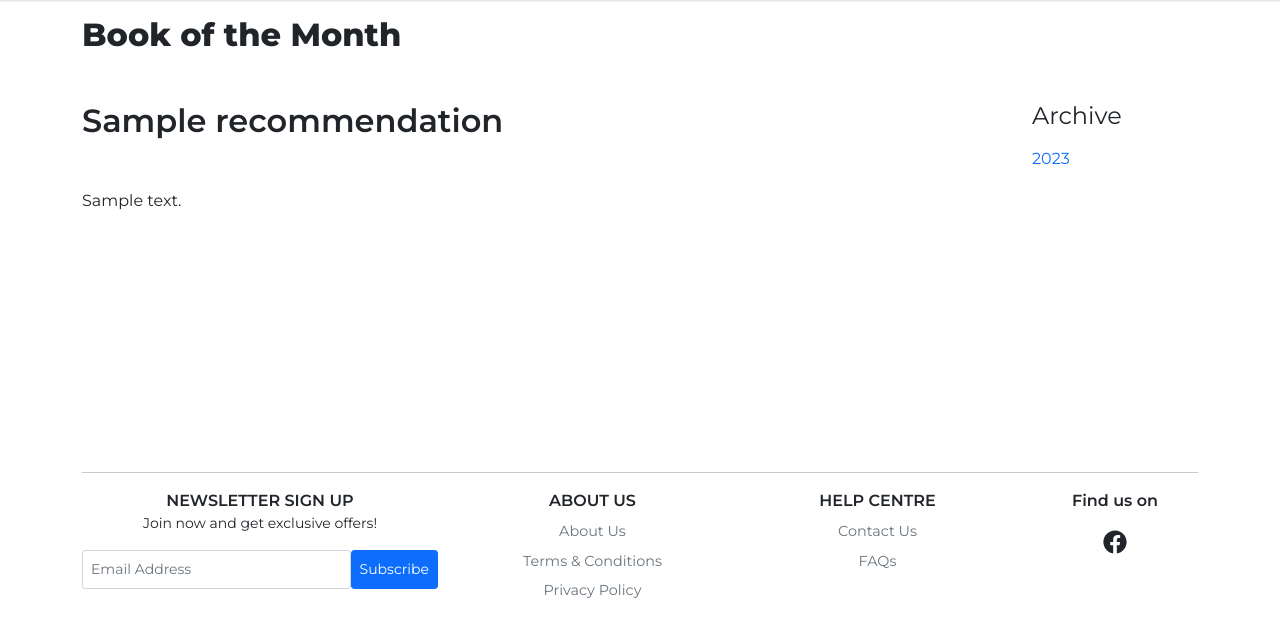
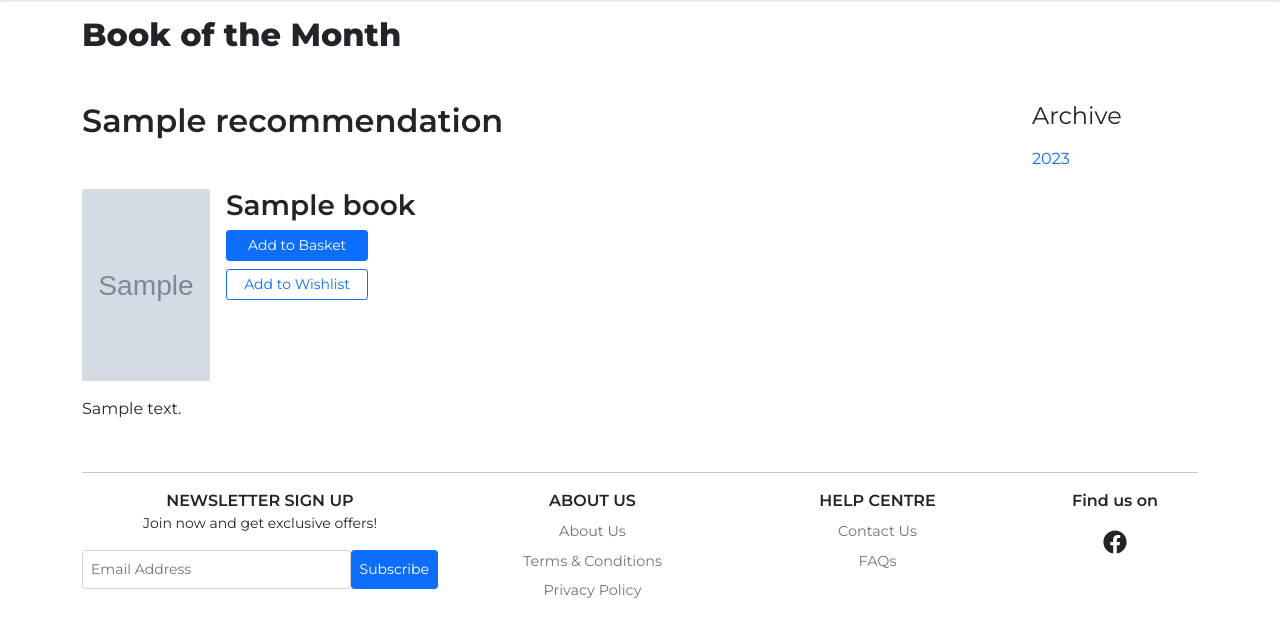
Before and after one commit to sejungkwak/cogito-books, a Django app: page /books/book_of_the_month/1/ in a window 1280 px wide. Shown: the part 182-800 px from the top of the page. Run offline with Django 3.2, Linux system fonts and the light colour scheme; data comes from the database, SQL or seed files in the repository; tables that the repository leaves empty hold one stand-in row (values such as "Sample post"); grey boxes marked "Sample" are stand-in pictures; parts of the project's set-up code (start-up, migrations or seed data) failed here and were passed over; some libraries are stand-ins or nearby versions.

Commit message:
feat: Add basket link to book of the month page

```diff
--- a/books/static/books/css/book.css
+++ b/books/static/books/css/book.css
@@ -57,3 +57,9 @@
 .icon-path__white {
     fill: #fff;
 }
+
+/*------------------------------ Book of the month -------------------------------------*/
+
+.book-summernote img {
+    max-width: 100%;
+}
--- a/books/templates/books/book_of_the_month_detail.html
+++ b/books/templates/books/book_of_the_month_detail.html
@@ -19,7 +19,25 @@
                 <a class="btn btn-sm btn-outline-primary" href="{% url 'delete_book_of_the_month' pk=book_of_the_month.pk %}">Delete</a>
             </div>
         {% endif %}
-        <div>{{ book_of_the_month.content | safe }}</div>
+        <div class="d-flex gap-3">
+            <a href="{% url 'book_detail' pk=book_of_the_month.book.id %}">
+                {% if book_of_the_month.book.cover %}
+                    <img class="card-img-top" src="{{ book_of_the_month.book.cover.url }}" alt="{{ book_of_the_month.book.title }}">
+                {% else %}
+                    <img class="card-img-top" src="{{ MEDIA_URL }}/bookcovers/noimage.png" alt="{{ book_of_the_month.book.title }}">
+                {% endif %}
+            </a>
+            <div>
+                <h3 class="fw-600 text-start">{{ book_of_the_month.book.title }}</h3>
+                <form class="d-flex flex-column mt-auto" action="{% url 'add_to_basket' pk=book_of_the_month.book.id %}" method="POST">
+                    {% csrf_token %}
+                    <input type="hidden" name="quantity" value="1">
+                    <button class="btn btn-sm btn-primary w-75" type="submit">{% trans "Add to Basket" %}</button>
+                    <a class="btn btn-sm btn-outline-primary w-75 mt-2" href="{% url 'add_to_wishlist' pk=book_of_the_month.book.id %}">{% trans "Add to Wishlist" %}</a>
+                </form>
+            </div>
+        </div>
+        <div class="book-summernote mt-3" >{{ book_of_the_month.content | safe }}</div>
     </section>
 
     <section class="archive dropdown col-12 col-lg-2 order-lg-1">
```
